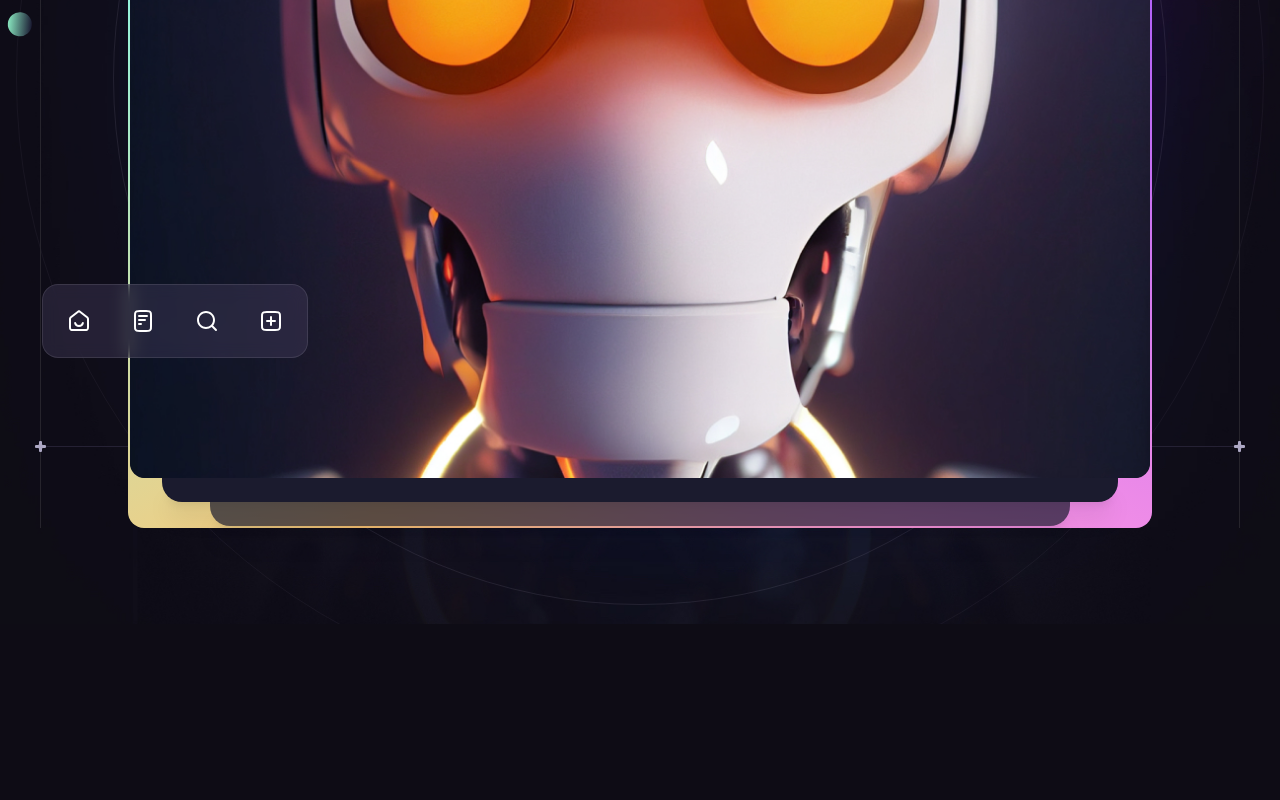
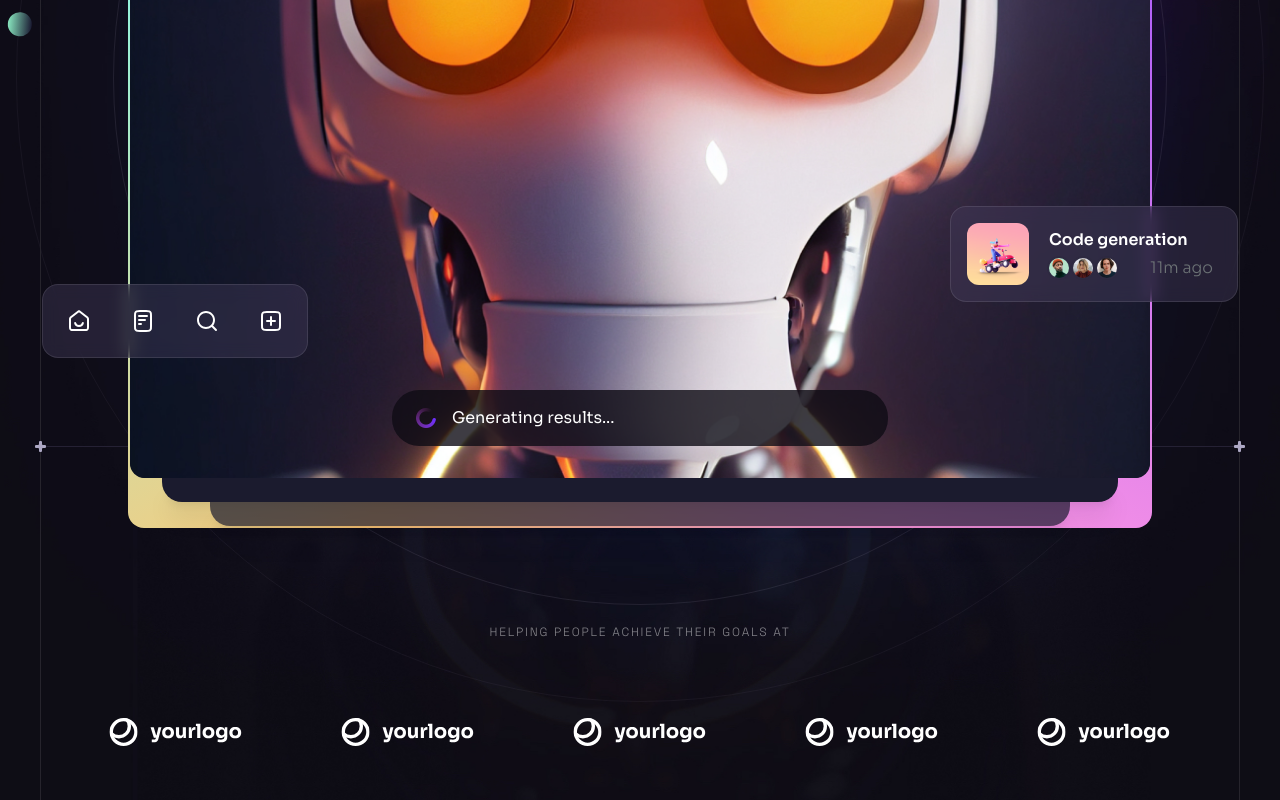
Before and after one commit to D-DanailovDev/tailwind_react_ai, a React (Vite) app: page / in a window 1280 px wide. Shown: the part 562-1362 px from the top of the page. Before the commit the page ends 1186 px from the top, so only its background shows below. Built offline with nearby package versions, Linux system fonts and the light colour scheme.

Commit message:
New components added; Hero section complete

```diff
--- /dev/null
+++ b/src/components/CompanyLogos.jsx
@@ -0,0 +1,24 @@
+import { companyLogos } from "../constants";
+
+const CompanyLogos = ({ className }) => {
+  return (
+    <div className={className}>
+      <h5 className="tagline mb-6 text-center text-n-1/50">
+        Helping people achieve their goals at
+      </h5>
+
+      <ul className="flex">
+        {companyLogos.map((logo, index) => (
+          <li
+            key={index}
+            className="flex items-center justify-center flex-1 h-[8.5rem]"
+          >
+            <img src={logo} alt={logo} width={134} height={28} />
+          </li>
+        ))}
+      </ul>
+    </div>
+  );
+};
+
+export default CompanyLogos;
--- /dev/null
+++ b/src/components/Generating.jsx
@@ -0,0 +1,17 @@
+import { loading } from "../assets";
+
+const Generating = ({ className }) => {
+  return (
+    <div
+      className={`
+        flex items-center h-[3.5rem] px-6 bg-n-8/80 rounded-[1.7rem]
+        ${className || ""}
+        text-base`}
+    >
+      <img src={loading} alt="Loading" className="w-5 h-5 mr-4" />
+      Generating results...
+    </div>
+  );
+};
+
+export default Generating;
--- a/src/components/Hero.jsx
+++ b/src/components/Hero.jsx
@@ -5,6 +5,9 @@
 import { heroIcons } from "../constants";
 import { ScrollParallax } from "react-just-parallax";
 import { useRef } from "react";
+import Generating from "./Generating";
+import Notification from "./Notification";
+import CompanyLogos from "./CompanyLogos";
 
 const Hero = () => {
   const parallaxRef = useRef(null);
@@ -57,6 +60,8 @@
                     alt="AI"
                   />
 
+                  <Generating className="absolute left-4 right-4 bottom-5 md:left-1/2 md:right-auto md:bottom-8 md:w-[31rem] md:-translate-x-1/2" />
+
                   <ScrollParallax isAbsolutelyPositioned>
                     <ul className="hidden absolute -left-[5.5rem] bottom-[7.5rem] px-1 py-1 bg-n-9/40 backdrop-blur border border-n-1/10 rounded-2xl xl:flex">
                       {heroIcons.map((icon, index) => (
@@ -65,6 +70,13 @@
                         </li>
                       ))}
                     </ul>
+                  </ScrollParallax>
+
+                  <ScrollParallax isAbsolutelyPositioned>
+                    <Notification
+                      className="hidden absolute -right-[5.5rem] bottom-[11rem] w-[18rem] xl:flex "
+                      title="Code generation"
+                    />
                   </ScrollParallax>
                 </div>
               </div>
@@ -86,6 +98,9 @@
             {/* circles */}
             <BackgroundCircles />
           </div>
+
+          {/* company logos */}
+          <CompanyLogos className="hidden relative z-10 mt-20 lg:block" />
         </div>
 
         <BottomLine />
--- /dev/null
+++ b/src/components/Notification.jsx
@@ -0,0 +1,46 @@
+import { notification1 } from "../assets";
+import { notificationImages } from "../constants";
+
+const Notification = ({ className, title }) => {
+  return (
+    <div
+      className={`${
+        className || ""
+      } flex items-center p-4 pr-6 bg-n-9/40 backdrop-blur border border-n-1/10 rounded-2xl gap-5`}
+    >
+      <img
+        src={notification1}
+        alt="image"
+        width={62}
+        height={62}
+        className="rounded-xl"
+      />
+
+      <div className="flex-1">
+        <h6 className="mb-1 font-semibold text-base">{title}</h6>
+        <div className="flex items-center justify-between">
+          <ul className="flex -m-0.5">
+            {notificationImages.map((item, index) => (
+              <li
+                key={index}
+                className="flex w-6 h-6 border-2 border-n-12 rounded-full overflow-hidden"
+              >
+                <img
+                  src={item}
+                  alt={item}
+                  className="w-full"
+                  width={20}
+                  height={20}
+                />
+              </li>
+            ))}
+          </ul>
+
+          <div className="body-2 text-n-13">11m ago</div>
+        </div>
+      </div>
+    </div>
+  );
+};
+
+export default Notification;
```
